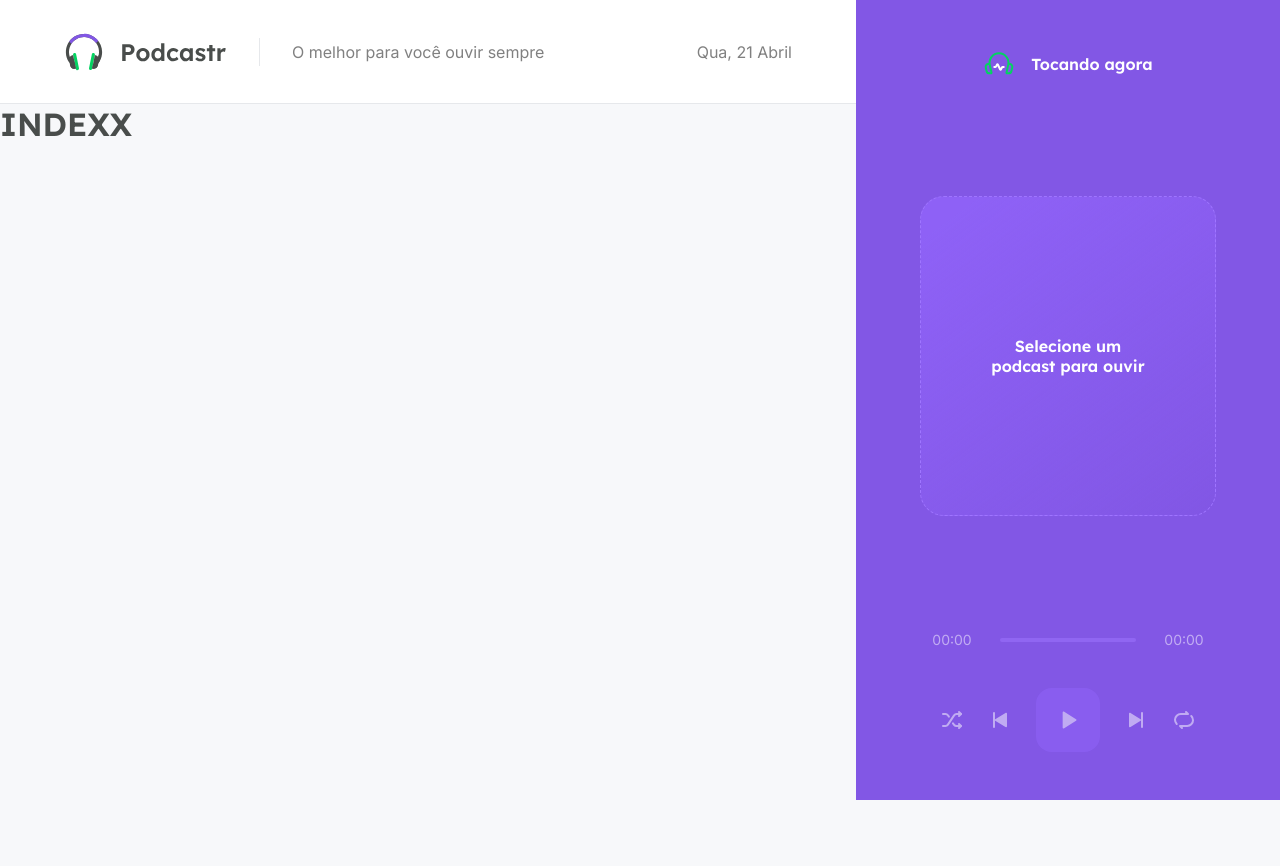
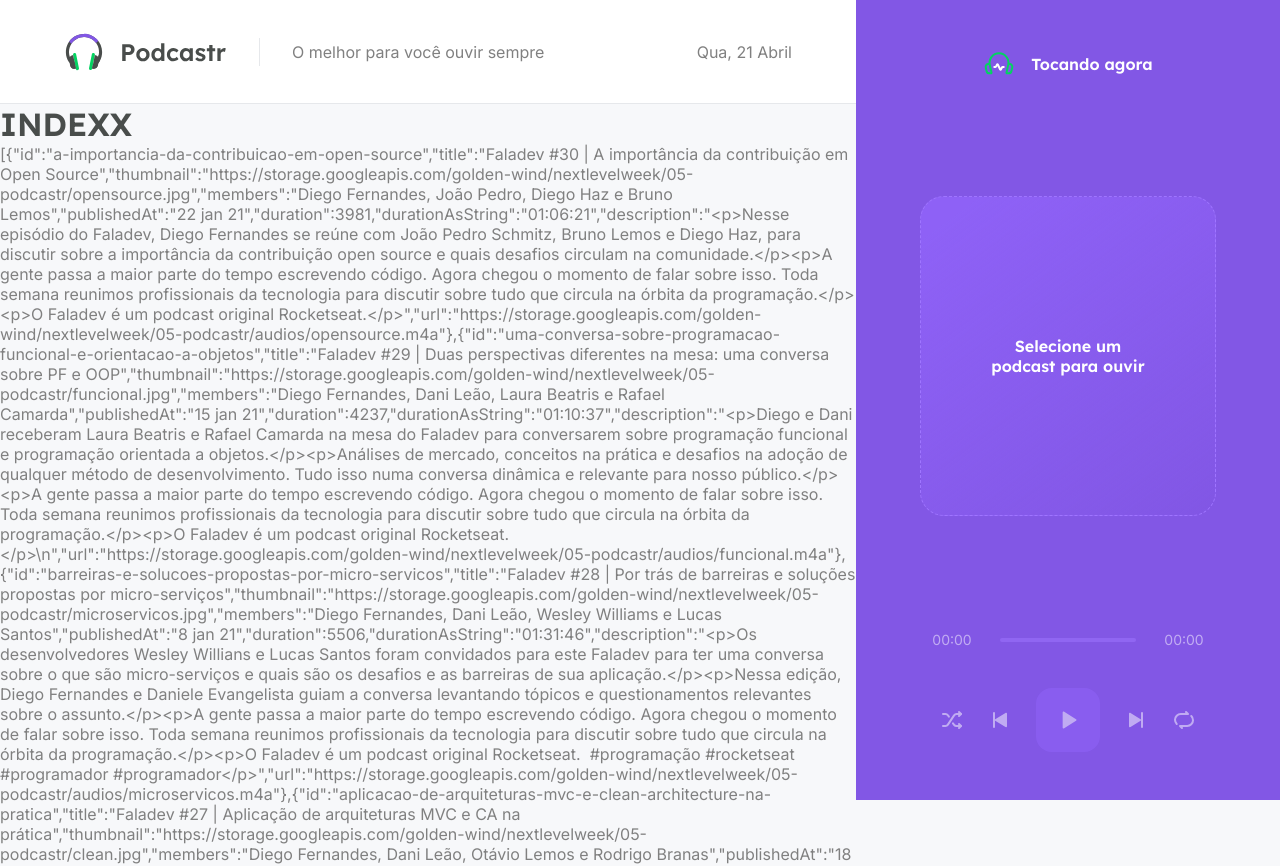
Before and after one commit to ArnaldoAF/podcaster-next, a Next.js app: page / in a window 1280 px wide. Shown: the top 866 px of the page. Before the commit the page ends 800 px from the top, so only its background shows below. Built offline with nearby package versions, Linux system fonts and the light colour scheme; data requests are answered from the project's data file.

Commit message:
Axios and Types

```diff
--- a/package.json
+++ b/package.json
@@ -9,6 +9,7 @@
     "server": "json-server server.json -w -d 750 -p 3333"
   },
   "dependencies": {
+    "axios": "^0.21.1",
     "date-fns": "^2.21.1",
     "next": "10.1.3",
     "react": "17.0.2",
--- a/src/pages/index.tsx
+++ b/src/pages/index.tsx
@@ -1,24 +1,65 @@
-//
+import { GetStaticProps } from 'next';
+import { format, parseISO} from 'date-fns';
+import ptBR from 'date-fns/locale/pt-BR';
+import { api } from '../services/api';
+import { convertDurationToTimeString } from '../utils/convertDurationToTimeString';
 
+type Episode = {
+  id: string;
+  title: string;
+  thumbnail: string;
+  members:string;
+  duration: number;
+  durationAsString: string;
+  url: string;
+  publishedAt: string;
+}
 
-export default function Home(props) {
-  console.log(props.episodes);
+type HomeProps = {
+  episodes: Episode[]
+}
+
+export default function Home(props:HomeProps) {
+
   return (
     <div>
       <h1>INDEXX</h1>
+      <p>{JSON.stringify(props.episodes)}</p>
 
     </div>
 
   )
 }
 
-export async function getStaticProps() {
-  const response = await fetch('http://localhost:3333/episodes');
-  const data =  await response.json();
+export const getStaticProps: GetStaticProps = async () =>  {
+  const {data} = await api.get('episodes', {
+    params: {
+      _limit: 12,
+      _sort: 'published_at',
+      _order: 'desc'
+    }
+  });
+
+  const episodes = data.map(episode => {
+    return {
+      id: episode.id,
+      title: episode.title,
+      thumbnail: episode.thumbnail,
+      members: episode.members,
+      publishedAt: format(parseISO(episode.published_at), 'd MMM yy', {locale: ptBR}),
+      duration: Number(episode.file.duration),
+      durationAsString: convertDurationToTimeString(Number(episode.file.duration)),
+      description: episode.description,
+      url: episode.file.url,
+
+    }
+  })
+
 
   return {
+
     props: {
-      episodes: data
+      episodes
     },
     revalidate: 60 * 60 * 8,
   }
--- /dev/null
+++ b/src/services/api.ts
@@ -0,0 +1,5 @@
+import axios from 'axios';
+
+export const api = axios.create({
+    baseURL: 'http://localhost:3333'
+})
--- /dev/null
+++ b/src/utils/convertDurationToTimeString.ts
@@ -0,0 +1,12 @@
+export function convertDurationToTimeString(duration: number) {
+    const hours = Math.floor(duration/ (60 * 60));
+    const minutes = Math.floor((duration % (60 *60) / 60));
+    const seconds = duration % 60;
+
+    const timeString = [hours, minutes, seconds]
+    .map(unit => String(unit).padStart(2, '0'))
+    .join(':');
+
+    return timeString;
+
+}
```
Also changed, not shown: 1 other file (tests, documents, lock files or other folders).
